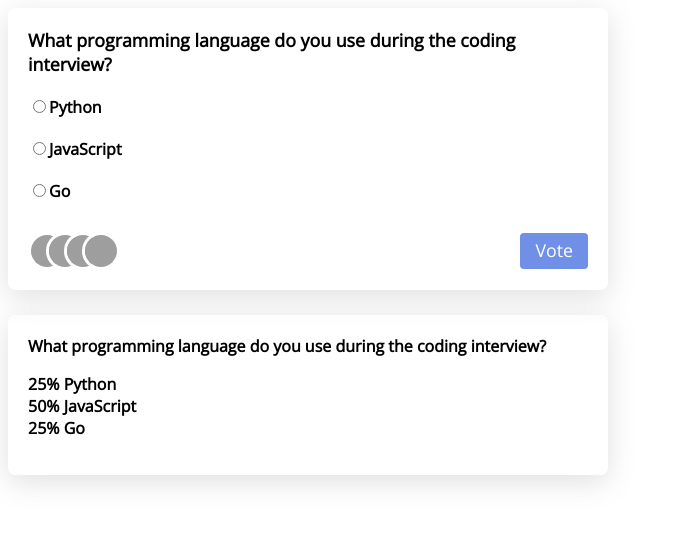
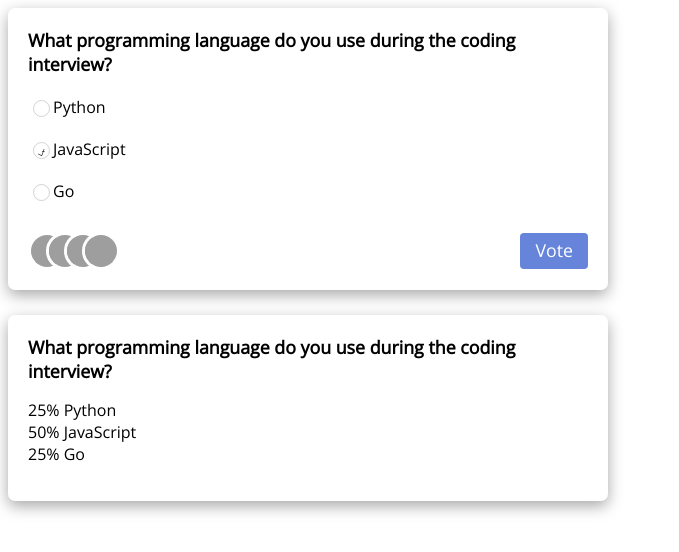
Before and after one commit to WesleyErasmus/react-polling-app, a React (Create React App) app: page / in a window 1280 px wide. Shown: the top 552 px of the page, without its empty margins (0-679 px from the left). Built offline with nearby package versions, Linux system fonts and the light colour scheme; grey boxes are pictures that could not be loaded.

Commit message:
Installed Material UI Icons and made CSS updates

```diff
--- a/package.json
+++ b/package.json
@@ -3,6 +3,9 @@
   "version": "0.1.0",
   "private": true,
   "dependencies": {
+    "@emotion/react": "^11.11.1",
+    "@emotion/styled": "^11.11.0",
+    "@mui/icons-material": "^5.14.9",
     "@testing-library/jest-dom": "^5.17.0",
     "@testing-library/react": "^13.4.0",
     "@testing-library/user-event": "^13.5.0",
--- a/src/components/Poll.js
+++ b/src/components/Poll.js
@@ -5,6 +5,10 @@ import React from "react";
 import "../styles/poll.css";
 import VoteButton from "./VoteButton";
 import VoterImage from "./VoterImage";
+import CheckCircleIcon from "@mui/icons-material/CheckCircle";
+
+
+
 
 const Poll = () => {
   return (
@@ -22,7 +26,12 @@ const Poll = () => {
             Python
           </label>
           <label>
-            <input type="radio" value="javascript" name="language" />
+            <input
+              checked
+              type="radio"
+              value="javascript"
+              name="language"
+            />
             JavaScript
           </label>
           <label>
--- a/src/index.js
+++ b/src/index.js
@@ -2,6 +2,8 @@ import React from 'react';
 import ReactDOM from 'react-dom/client';
 import App from './App';
 import reportWebVitals from "./reportWebVitals";
+// Global Stylesheet
+import "./styles/global.css";
 
 // Fonts (Open Sans)
 import './styles/fonts.css'
--- /dev/null
+++ b/src/styles/global.css
@@ -0,0 +1,5 @@
+/* ******** POLL APP GLOBAL VARIABLES ********** */
+:root {
+    --box-shadow: rgba(0, 0, 0, 0.35) 0px 5px 15px;
+    --primary-color: #6685da;
+}
--- a/src/styles/poll.css
+++ b/src/styles/poll.css
@@ -1,24 +1,52 @@
+/* import CheckCircleIcon from '@mui/icons-material/CheckCircle'; */
+
 .poll-container {
-    font-weight: bold;
     width: 35rem;
     padding: 20px;
     border-radius: 7px;
-    box-shadow: rgba(100, 100, 111, 0.2) 0px 7px 29px 0px;
+    box-shadow: var(--box-shadow);
 }
 
 .poll-heading {
     margin-bottom: 10px;
     font-size: calc(13px + 0.3rem);
+    font-weight: 900;
 }
 
 label {
     padding: 10px 0;
+    /* Flex align items */
+    display: flex;
+    align-items: center;
 }
 .radio-buttons {
     display: flex;
     flex-direction: column;
     margin-bottom: 20px;
 }
+
+/*  */
+input[type="radio"] {
+    /* Hides default radio button  */
+    appearance: none;
+    -webkit-appearance: none;
+    -moz-appearance: none;
+    width: 17px;
+    height: 17px;
+    border-radius: 50%;
+    outline: none;
+    border: 1px solid lightgrey;
+    cursor: pointer;
+
+}
+
+input[type="radio"]:checked::before {
+    display: block;
+    text-align: center;
+    line-height: 17px;
+    content: "\237B";
+}
+/*  */
 
 .vote-button {
     position: absolute;
--- a/src/styles/responses.css
+++ b/src/styles/responses.css
@@ -1,14 +1,15 @@
 .responses-container {
-    font-weight: bold;
     width: 35rem;
     padding: 20px;
     margin-top: 25px;
     border-radius: 7px;
-    box-shadow: rgba(100, 100, 111, 0.2) 0px 7px 29px 0px;
+    box-shadow: var(--box-shadow);
 }
 
 .responses-heading {
     margin-bottom: 10px;
+    font-size: calc(13px + 0.3rem);
+    font-weight: 900;
 }
 
 span {
--- a/src/styles/voteButton.css
+++ b/src/styles/voteButton.css
@@ -1,5 +1,5 @@
 button {
-    background: #7090E8;
+    background: var(--primary-color);
     border: none;
     padding: 9px 15px;
     border-radius: 4px;
```
Also changed, not shown: 1 other file (tests, documents, lock files or other folders).
